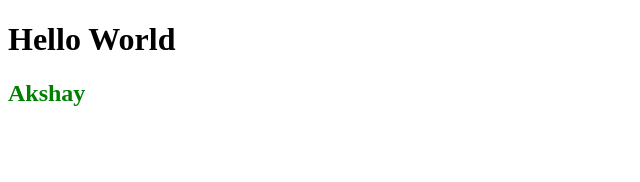
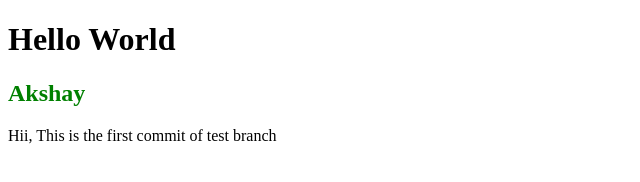
Before and after one commit to iamnitishsah/first_repo, a plain HTML site: page index.html in a window 1280 px wide. Shown: the whole page, without its empty margins (0-640 px from the left). Drawn offline with Linux system fonts and the light colour scheme.

Commit message:
First commit on test branch

```diff
--- a/index.html
+++ b/index.html
@@ -9,5 +9,6 @@
 <body>
     <h1>Hello World</h1>
     <h2>Akshay</h2>
+    <p>Hii, This is the first commit of test branch</p>
 </body>
 </html>
```
